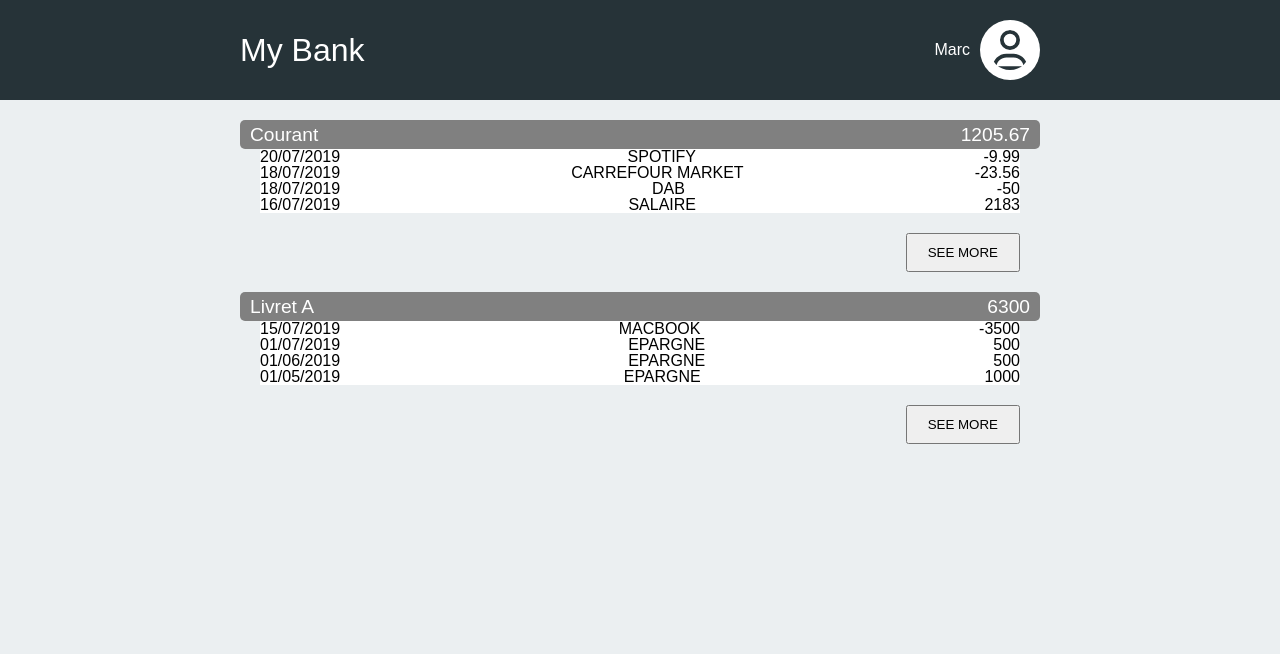
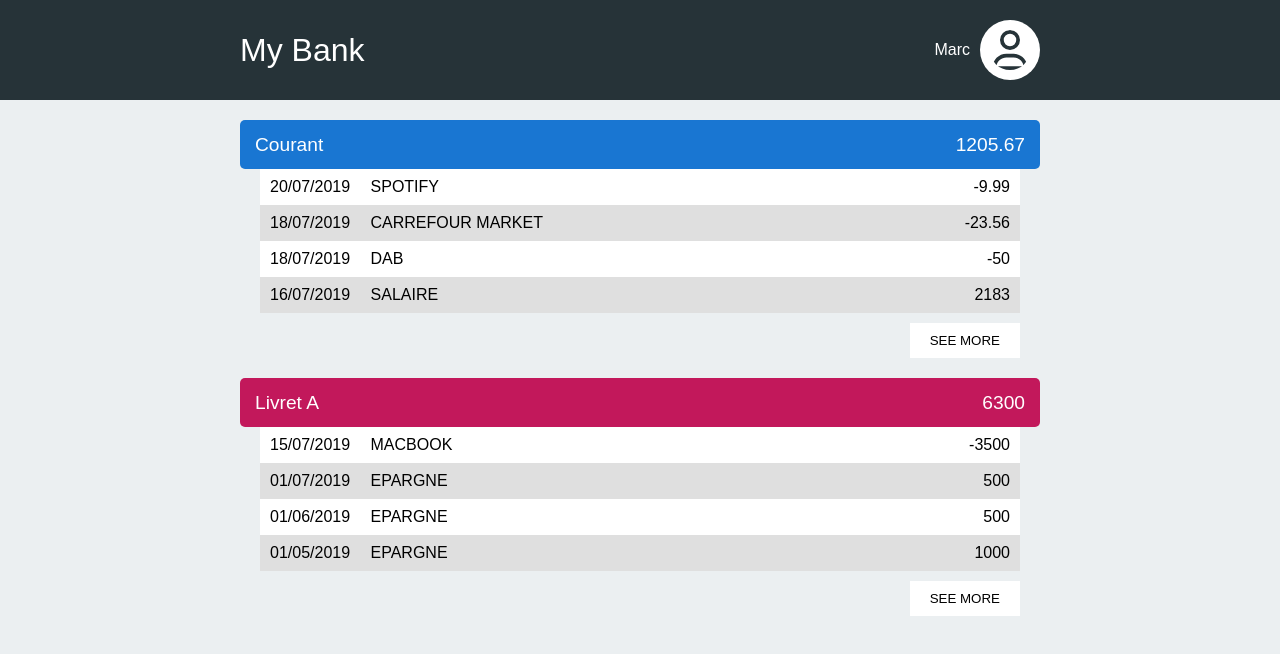
Before and after one commit to c-marc/my-bank, a React (Vite) app: page / in a window 1280 px wide. Shown: the top 654 px of the page. Built offline with nearby package versions, Linux system fonts and the light colour scheme; the HTML template or start-up script is replaced by a standard one.

Commit message:
Fix colored header

```diff
--- a/src/App.css
+++ b/src/App.css
@@ -1,7 +1,5 @@
 :root {
   --clr-black: #263338;
-  --clr-blue: #1b76d1;
-  --clr-red: #f7f7f7;
   --clr-grey: #ebeff1;
 }
 
@@ -64,7 +62,7 @@ section > :first-child {
   color: white;
   background-color: grey;
   font-size: 1.2rem;
-  padding: 5px 10px;
+  padding: 15px;
   border-radius: 5px;
   display: flex;
   justify-content: space-between;
@@ -76,21 +74,25 @@ section .container {
 
 section li {
   background-color: white;
+  padding: 10px;
   display: flex;
   justify-content: space-between;
 }
 
-section li :not(:nth-child(3)) {
-  flex-grow: 0;
-  text-align: left;
+section li:nth-child(2n) {
+  background-color: rgb(223, 223, 223);
 }
 
-section li :nth-child(3) {
+section li > div > span {
+  margin-right: 1em;
+}
+
+section li :last-child {
   text-align: right;
 }
 
 section > :last-child {
-  margin-top: 20px;
+  margin-top: 10px;
   display: flex;
   justify-content: end;
 }
@@ -98,12 +100,10 @@ section > :last-child {
 section button {
   padding: 10px 20px;
   text-transform: uppercase;
+  border: none;
+  background-color: white;
 }
 
-.red {
-  background-color: var(--clr-red);
+section button:hover {
+  opacity: 0.8;
 }
-
-.blue {
-  background-color: var(--clr-blue);
-}
--- a/src/components/Account.jsx
+++ b/src/components/Account.jsx
@@ -1,12 +1,11 @@
 import Button from "./Button";
 
 const Account = ({ account }) => {
-  const bgc = `background-color: ${account.color};`;
+  const bgc = `{background-color: ${account.color};}`;
   console.log(bgc); // ok
   return (
     <section>
-      <div className={account.color}>
-        {/* <div className={account.color} style={bgc}> */}
+      <div className={account.color} style={{ backgroundColor: account.color }}>
         <h2>{account.name}</h2>
         <p>{account.balance}</p>
       </div>
@@ -17,8 +16,10 @@ const Account = ({ account }) => {
           // console.log(uid);
           return (
             <li key={uid}>
-              <span>{op.date}</span>
-              <span>{op.description}</span>
+              <div>
+                <span>{op.date}</span>
+                <span> {op.description}</span>
+              </div>
               <span>{op.amount}</span>
             </li>
           );
```
